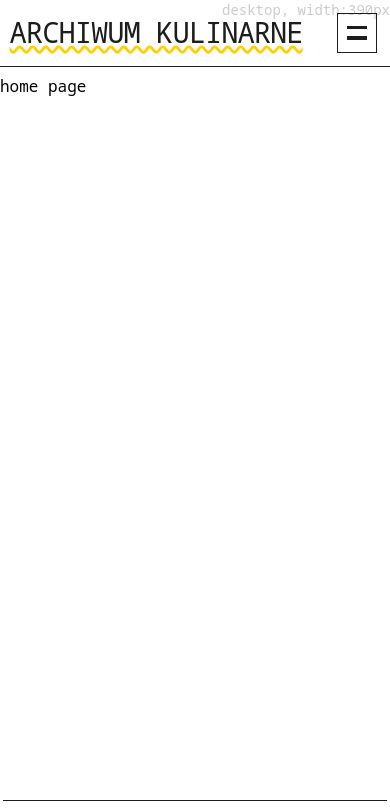
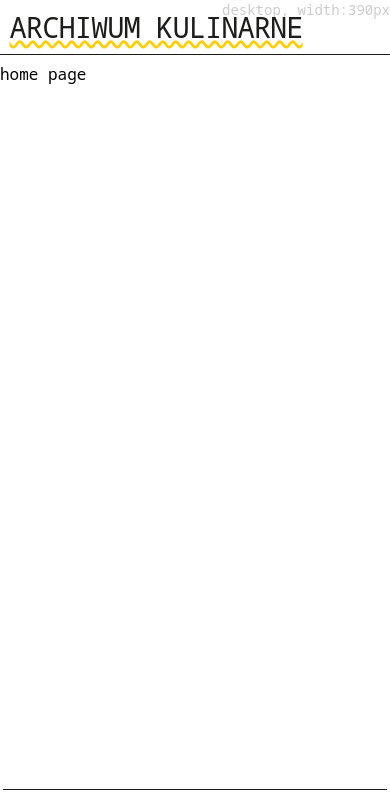
Before and after one commit to deadbraindev/archiwum-kulinarne, a Next.js app: page / in a window 390 px wide. Shown: the top 809 px of the page. Built offline with nearby package versions, Linux system fonts and the light colour scheme.

Commit message:
nav hamburger bugfix

```diff
--- a/app/przepisy/Recipes.jsx
+++ b/app/przepisy/Recipes.jsx
@@ -2,7 +2,7 @@
 
 import Link from 'next/link';
 import { useQuery } from '@tanstack/react-query';
-import { useRouter, useSearchParams } from 'next/navigation';
+import { useRouter, useSearchParams, usePathname } from 'next/navigation';
 
 import { useState, useRef, useEffect } from 'react';
 import TopBarProgress from 'react-topbar-progress-indicator';
@@ -136,6 +136,8 @@ export default function Recipes() {
     barThickness: 8,
     shadowBlur: 0,
   });
+  const pathname = usePathname();
+  console.log(pathname);
 
   return (
     <main>
--- a/components/Navbar.jsx
+++ b/components/Navbar.jsx
@@ -11,7 +11,7 @@ import classNames from 'classnames';
 // import { useMediaQuery } from 'react-responsive';
 import { ToastContainer, Slide } from 'react-toastify';
 import useMobileDetect from './useMobileDetect';
-// import 'react-toastify/dist/ReactToastify.css';
+import 'react-toastify/dist/ReactToastify.css';
 
 // import Skeleton from 'react-loading-skeleton';
 // import 'react-loading-skeleton/dist/skeleton.css';
@@ -110,7 +110,9 @@ function Navbar() {
   const navHamburgerDynamicClasses = classNames(
     'navHamburger',
     windowWidth === undefined ? 'hamLoading visible' : '', // warunek bo przy odsiwezaniu jest moment ze windowWidth jest undefined i brzydko znika navbar
-    windowWidth !== undefined && windowWidth < 900 ? 'visible' : 'hidden',
+    currentDevice.isMobile() && windowWidth !== undefined && windowWidth < 900
+      ? 'visible'
+      : 'hidden',
     { active: isHamburgerClicked }
   );
   const navListDynamicClasses = classNames(
```
